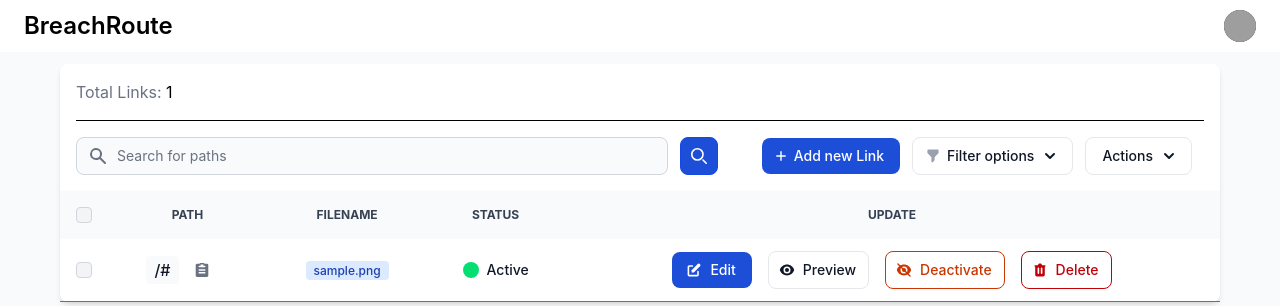
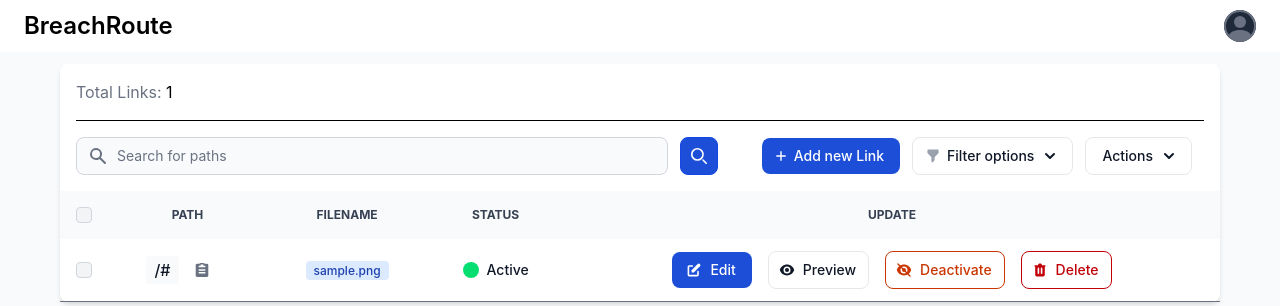
Before and after one commit to J-yphen/BreachRoute, a Flask app: page /find_route in a window 1280 px wide. Shown: the top 306 px of the page. Run offline with Flask 3, Linux system fonts and the light colour scheme; a user stored in the database is signed in; tables that the repository leaves empty hold one stand-in row (values such as "Sample post"); some libraries are stand-ins or nearby versions; grey boxes are pictures that could not be loaded.

Commit message:
Replace profile icon graphic

```diff
--- a/app/breach_route/templates/breach/admin.html
+++ b/app/breach_route/templates/breach/admin.html
@@ -21,7 +21,11 @@
             <div class="flex items-center lg:order-2">
                 <button type="button" class="flex mx-3 text-sm bg-gray-800 rounded-full md:mr-0 focus:ring-4 focus:ring-gray-300 dark:focus:ring-gray-600" id="user-menu-button" aria-expanded="false" data-dropdown-toggle="dropdown">
                     <span class="sr-only">Open user menu</span>
-                    <img class="w-8 h-8 rounded-full" src="https://flowbite.com/docs/images/people/profile-picture-5.jpg" alt="user photo">
+                    <!-- <img class="w-8 h-8 rounded-full" src="https://flowbite.com/docs/images/people/profile-picture-5.jpg" alt="user photo"> -->
+                    <svg class="w-8 h-8 rounded-full text-gray-500 dark:text-gray-400" xmlns="http://www.w3.org/2000/svg" width="16" height="16" fill="currentColor" class="bi bi-person-circle" viewBox="0 0 16 16">
+                        <path d="M11 6a3 3 0 1 1-6 0 3 3 0 0 1 6 0"/>
+                        <path fill-rule="evenodd" d="M0 8a8 8 0 1 1 16 0A8 8 0 0 1 0 8m8-7a7 7 0 0 0-5.468 11.37C3.242 11.226 4.805 10 8 10s4.757 1.225 5.468 2.37A7 7 0 0 0 8 1"/>
+                    </svg>
                 </button>
                 <div class="hidden z-50 my-4 w-56 text-base list-none bg-white rounded divide-y divide-gray-100 shadow dark:bg-gray-700 dark:divide-gray-600" id="dropdown">
                     <div class="py-3 px-4">
```
